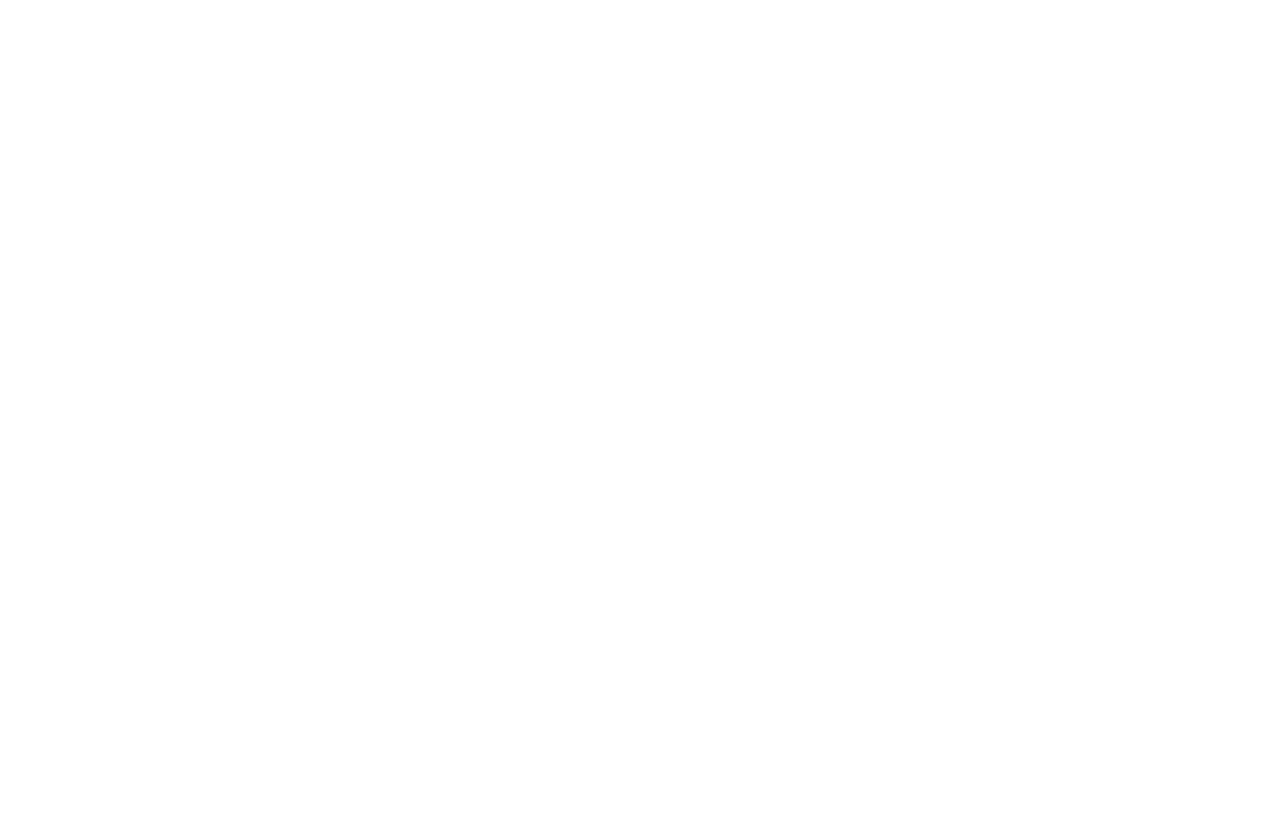
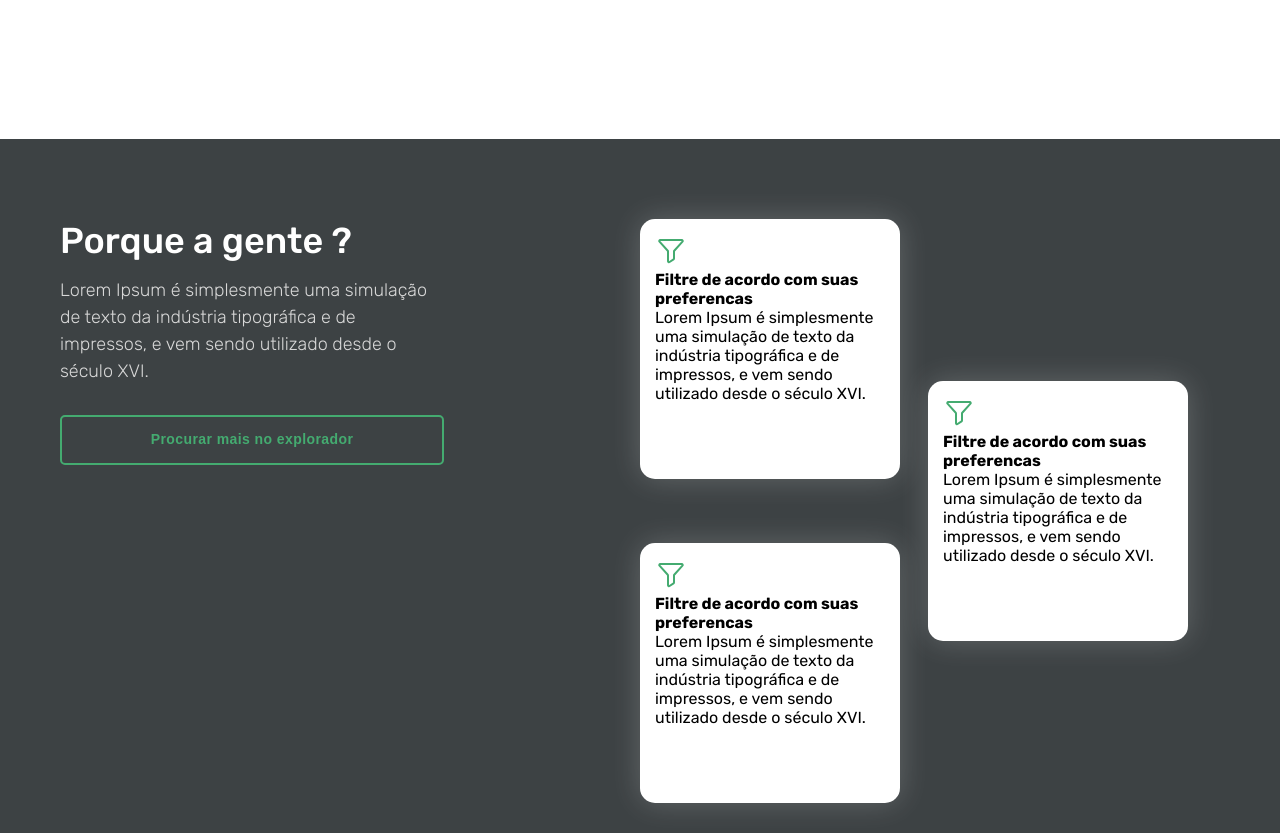
Before and after one commit to Douglaskav/Ap76-Web, a React (Create React App) app: page / in a window 1280 px wide. Shown: the part 2280-3113 px from the top of the page. Before the commit the page ends 2419 px from the top, so only its background shows below. Built offline with nearby package versions, Linux system fonts and the light colour scheme.

Commit message:
add whyussection schelete

```diff
--- /dev/null
+++ b/src/pages/Home/components/WhyUsSection/index.tsx
@@ -0,0 +1,69 @@
+import { Funnel } from "phosphor-react";
+import { SectionButton } from "../../../../components/_SectionButton";
+import {
+  SectionContainer,
+  Container,
+  InfoContainer,
+  Title,
+  Paragraph,
+  CardsContainer,
+  CardItemContainer,
+  IconContainer,
+  CardTitle,
+  CardText,
+} from "./styles";
+
+export const WhyUsSection = () => {
+  return (
+    <SectionContainer>
+      <Container>
+      <InfoContainer>
+        <Title>Porque a gente ?</Title>
+        <Paragraph>
+          Lorem Ipsum é simplesmente uma simulação de texto da indústria
+          tipográfica e de impressos, e vem sendo utilizado desde o século XVI.
+        </Paragraph>
+        <SectionButton>Procurar mais no explorador</SectionButton>
+      </InfoContainer>
+      <CardsContainer>
+        <CardItemContainer>
+          <IconContainer>
+            <Funnel size={32} color="#44AB70"></Funnel>
+          </IconContainer>
+
+          <CardTitle>Filtre de acordo com suas preferencas</CardTitle>
+          <CardText>
+            Lorem Ipsum é simplesmente uma simulação de texto da indústria
+            tipográfica e de impressos, e vem sendo utilizado desde o século
+            XVI.
+          </CardText>
+        </CardItemContainer>
+        <CardItemContainer>
+          <IconContainer>
+            <Funnel size={32} color="#44AB70"></Funnel>
+          </IconContainer>
+
+          <CardTitle>Filtre de acordo com suas preferencas</CardTitle>
+          <CardText>
+            Lorem Ipsum é simplesmente uma simulação de texto da indústria
+            tipográfica e de impressos, e vem sendo utilizado desde o século
+            XVI.
+          </CardText>
+        </CardItemContainer>
+        <CardItemContainer>
+          <IconContainer>
+            <Funnel size={32} color="#44AB70"></Funnel>
+          </IconContainer>
+
+          <CardTitle>Filtre de acordo com suas preferencas</CardTitle>
+          <CardText>
+            Lorem Ipsum é simplesmente uma simulação de texto da indústria
+            tipográfica e de impressos, e vem sendo utilizado desde o século
+            XVI.
+          </CardText>
+        </CardItemContainer>
+      </CardsContainer>
+      </Container>
+    </SectionContainer>
+  );
+};
--- /dev/null
+++ b/src/pages/Home/components/WhyUsSection/styles.ts
@@ -0,0 +1,69 @@
+import styled from "styled-components";
+
+export const SectionContainer = styled.div`
+  width: 100vw;
+  min-height: 600px;
+  background-color: #3d4244;
+`;
+
+export const Container = styled.div`
+  display: flex;
+  align-items: flex-start;
+  justify-content: space-between;
+  padding-top: 80px;
+`;
+
+export const InfoContainer = styled.div`
+  min-width: 30%;
+  max-width: 30%;
+  margin-left: 60px;
+  margin-right: 60px;
+`;
+
+export const Title = styled.h2`
+  color: #ffffff;
+  font-size: 2.25em;
+  font-weight: 500;
+  margin-bottom: 15px;
+`;
+
+export const Paragraph = styled.p`
+  color: #d8d8d8;
+  font-size: 1.125em;
+  line-height: 27px;
+  margin-bottom: 30px;
+  font-weight: 300;
+`;
+
+export const CardsContainer = styled.div`
+  display: flex;
+  flex-direction: column;
+  width: 50%;
+`;
+
+export const CardItemContainer = styled.div`
+  padding: 15px;
+  width: 230px;
+  height: 230px;
+  background: #ffffff;
+  box-shadow: 0px 0px 30px rgba(255, 255, 255, 0.2);
+  border-radius: 15px;
+  margin-bottom: 30px;
+
+  &:nth-child(2) {
+    margin-left: 45%;
+    margin-top: -20%;
+  }
+
+
+ &:nth-child(3) {
+    margin-top: -20%;
+  }
+
+`;
+
+export const IconContainer = styled.div``;
+
+export const CardTitle = styled.h4``;
+
+export const CardText = styled.p``;
--- a/src/pages/Home/components/index.ts
+++ b/src/pages/Home/components/index.ts
@@ -1,5 +1,6 @@
 import { MainSection } from "./MainSection";
 import { HowItWorksSection } from "./HowItWorksSection";
 import { SomePropertiesSection } from "./SomePropertiesSection";
+import { WhyUsSection } from "./WhyUsSection";
 
-export { MainSection, HowItWorksSection, SomePropertiesSection };
+export { MainSection, HowItWorksSection, SomePropertiesSection, WhyUsSection };
--- a/src/pages/Home/index.tsx
+++ b/src/pages/Home/index.tsx
@@ -1,7 +1,12 @@
 import { Container } from "./styles";
 
 import { Header } from "../../components/_Header";
-import { MainSection, HowItWorksSection, SomePropertiesSection } from "./components";
+import {
+  MainSection,
+  HowItWorksSection,
+  SomePropertiesSection,
+  WhyUsSection,
+} from "./components";
 
 export const Home = () => {
   return (
@@ -10,6 +15,7 @@
       <MainSection />
       <HowItWorksSection />
       <SomePropertiesSection />
+      <WhyUsSection />
     </Container>
   );
 };
```
Lines whose indentation alone changed are shown as unchanged.
